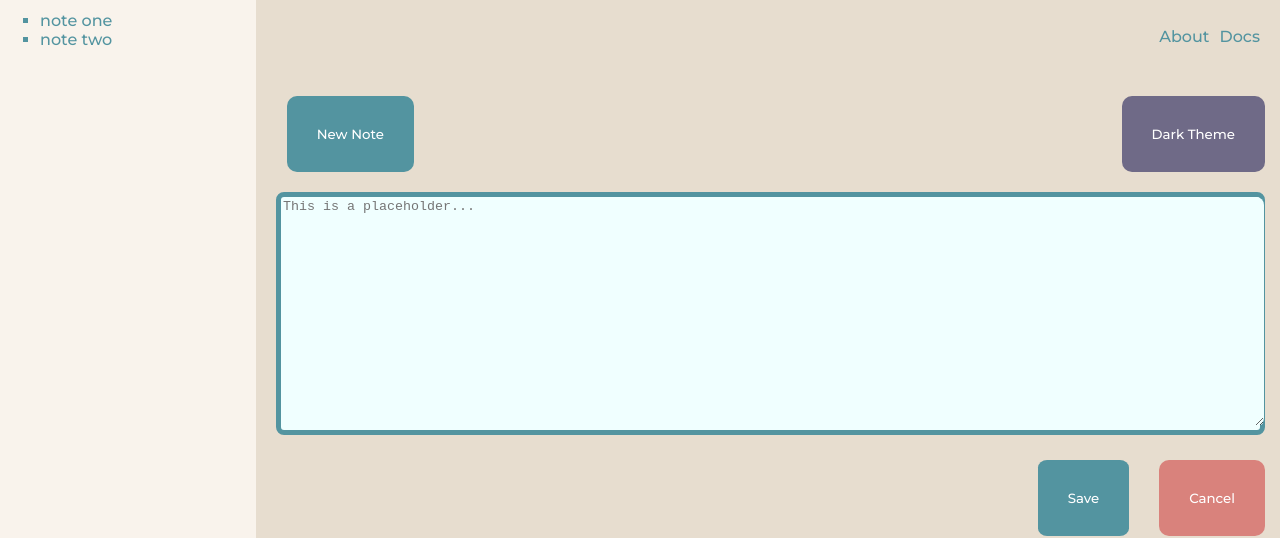
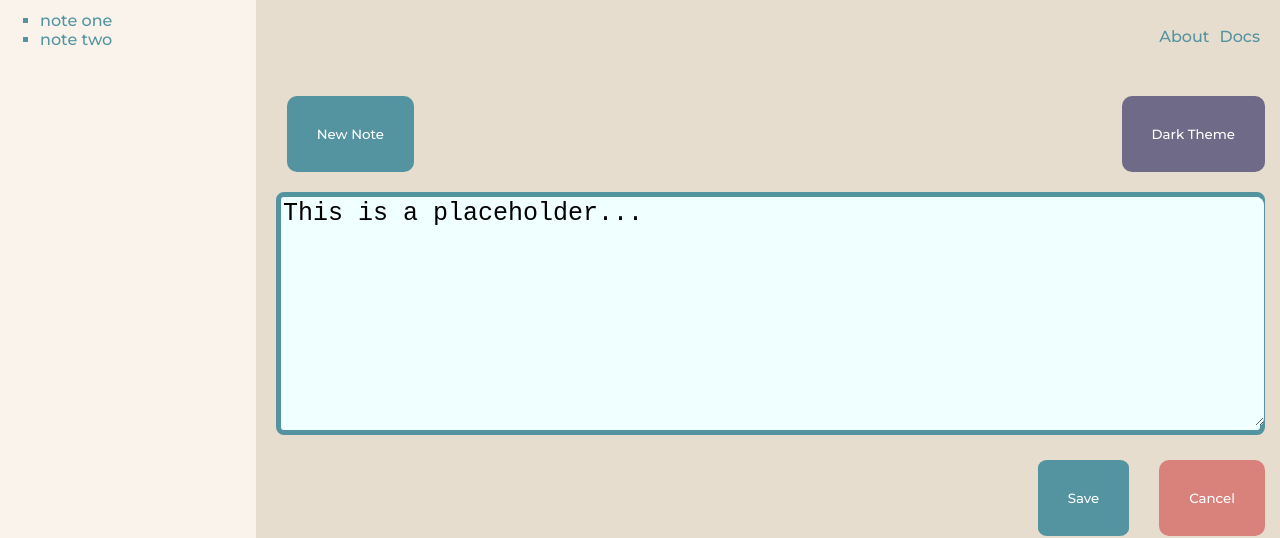
Before and after one commit to Sticko97/Assignment1-webtech1620, a plain HTML site: page index.html in a window 1280 px wide. Shown: the part 104-642 px from the top of the page. Drawn offline with Linux system fonts and the light colour scheme; files whose address does not match are found by name.

Commit message:
placeholder text darkened

```diff
--- a/stylesheet/stylesheet.css
+++ b/stylesheet/stylesheet.css
@@ -119,7 +119,10 @@ textarea{
     background-color:azure;
     border: none;
     width:100%;
-    align-items: left;
+}
+::placeholder{
+    color: black;
+    font-size: 25px;
 }
 
 .bbottom{
```
